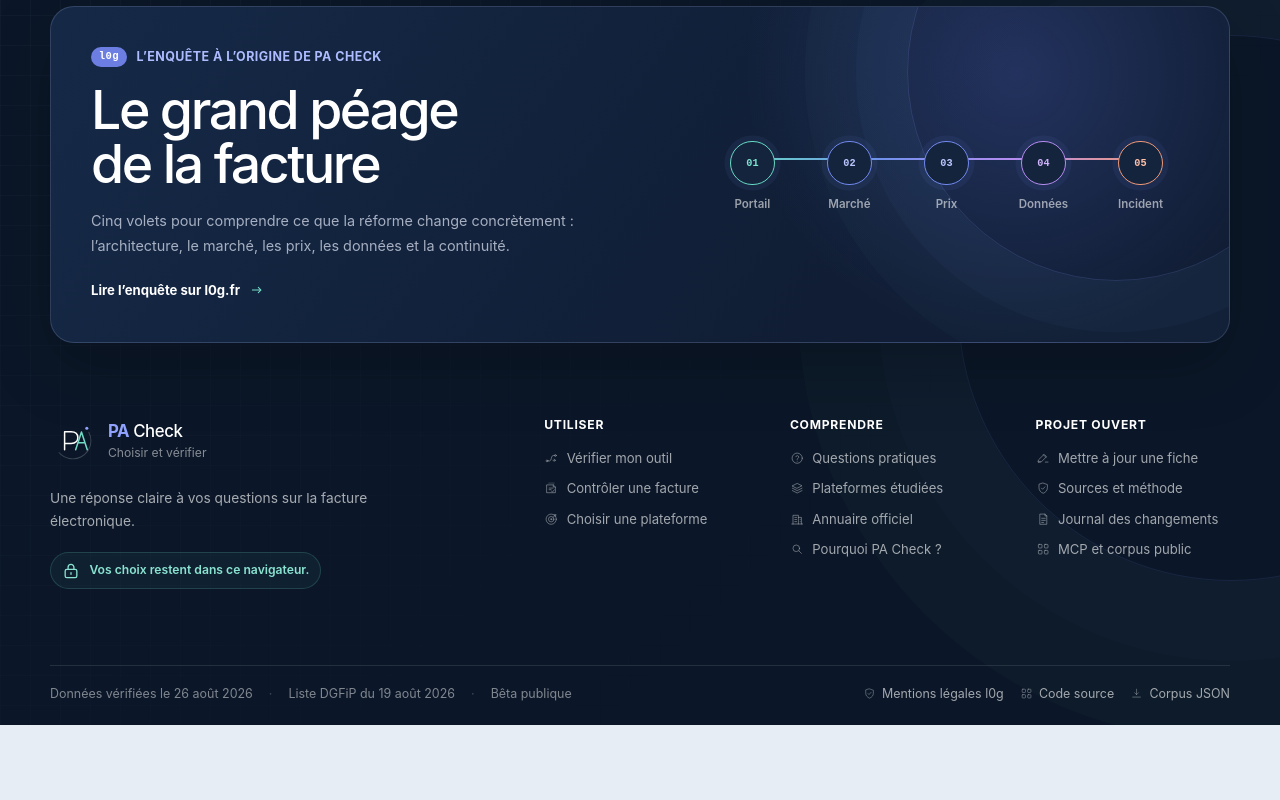
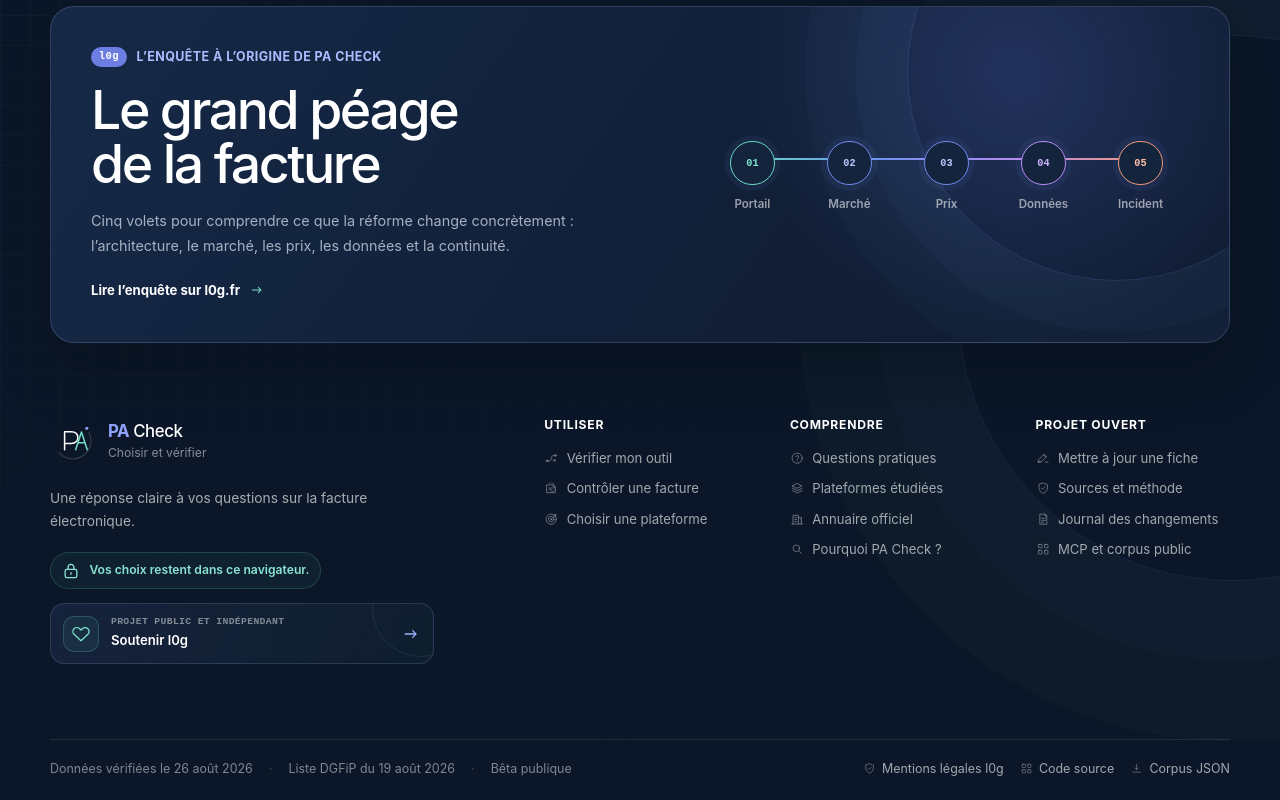
Before and after one commit to bluetouff/facture-radar, an Astro site: page /a-propos in a window 1280 px wide. Shown: the part 1580-2380 px from the top of the page. Before the commit the page ends 2305 px from the top, so only its background shows below. Built offline with nearby package versions, Linux system fonts and the light colour scheme; Astro itself is replaced by a stand-in of ours.

Commit message:
Ajouter le soutien l0g au footer

```diff
--- a/src/components/InterfaceIcon.astro
+++ b/src/components/InterfaceIcon.astro
@@ -18,6 +18,7 @@
   | "grid"
   | "download"
   | "lock"
+  | "support"
   | "menu"
   | "chevron";
 
@@ -134,6 +135,9 @@
       <path d="M8.5 10V7.5a3.5 3.5 0 0 1 7 0V10M12 14v2" />
     </>
   )}
+  {name === "support" && (
+    <path d="M20.3 5.7a4.7 4.7 0 0 0-6.7 0L12 7.3l-1.6-1.6a4.7 4.7 0 0 0-6.7 6.7L12 20l8.3-7.6a4.7 4.7 0 0 0 0-6.7Z" />
+  )}
   {name === "menu" && <path d="M4 7h16M4 12h16M4 17h16" />}
   {name === "chevron" && <path d="m8 10 4 4 4-4" />}
 </svg>
--- a/src/layouts/BaseLayout.astro
+++ b/src/layouts/BaseLayout.astro
@@ -184,6 +184,11 @@
             </a>
             <p>Une réponse claire à vos questions sur la facture électronique.</p>
             <div class="footer-privacy"><InterfaceIcon name="lock" /><span>Vos choix restent dans ce navigateur.</span></div>
+            <a class="footer-support" href="https://l0g.fr/soutenir/" aria-label="Soutenir le projet indépendant l0g">
+              <span class="footer-support-icon"><InterfaceIcon name="support" /></span>
+              <span class="footer-support-copy"><small>Projet public et indépendant</small><strong>Soutenir l0g</strong></span>
+              <InterfaceIcon class="footer-support-arrow" name="arrow" />
+            </a>
           </div>
 
           <nav class="footer-nav" aria-label="Pied de page">
--- a/src/styles/global.css
+++ b/src/styles/global.css
@@ -211,6 +211,16 @@
 .footer-brand > p { max-width: 24rem; margin: 1.15rem 0 0; color: rgba(255,255,255,.64); font-size: .86rem; line-height: 1.65; }
 .footer-privacy { display: inline-flex; gap: .5rem; align-items: center; margin-top: 1.2rem; border: 1px solid rgba(112,220,198,.18); border-radius: 999px; padding: .48rem .65rem; background: rgba(102,217,195,.055); color: #8ae3d1; font-size: .76rem; font-weight: 620; }
 .footer-privacy svg { width: .92rem; height: .92rem; }
+.footer-support { position: relative; display: grid; grid-template-columns: auto minmax(0,1fr) auto; gap: .72rem; align-items: center; overflow: hidden; max-width: 24rem; margin-top: .85rem; border: 1px solid rgba(164,178,245,.18); border-radius: .9rem; padding: .72rem .78rem; background: linear-gradient(115deg,rgba(111,130,226,.11),rgba(105,220,198,.035)); color: #fff; transition: border-color 180ms ease,background 180ms ease,translate 180ms ease; }
+.footer-support::before { position: absolute; top: -2.8rem; right: -2.3rem; width: 6rem; height: 6rem; border: 1px solid rgba(143,162,255,.13); border-radius: 50%; content: ""; pointer-events: none; }
+.footer-support-icon { position: relative; display: grid; place-items: center; width: 2.25rem; height: 2.25rem; border: 1px solid rgba(118,222,201,.2); border-radius: .7rem; background: rgba(103,217,195,.07); color: #7ce0cc; }
+.footer-support-icon svg { width: 1.05rem; height: 1.05rem; }
+.footer-support-copy { position: relative; display: grid; gap: .12rem; }
+.footer-support-copy small { color: rgba(255,255,255,.48); font: 600 .61rem/1.25 var(--font-mono); letter-spacing: .035em; text-transform: uppercase; }
+.footer-support-copy strong { color: #fff; font-size: .82rem; font-weight: 620; }
+.footer-support-arrow { position: relative; width: .95rem; height: .95rem; color: #9bafff; transition: transform 180ms ease; }
+.footer-support:hover { translate: 0 -2px; border-color: rgba(164,178,245,.35); background: linear-gradient(115deg,rgba(111,130,226,.17),rgba(105,220,198,.06)); color: #fff; }
+.footer-support:hover .footer-support-arrow { transform: translateX(.15rem); }
 .footer-nav { display: grid; grid-template-columns: repeat(3,minmax(0,1fr)); gap: clamp(1.5rem,4vw,3.5rem); }
 .footer-nav section { display: grid; align-content: start; gap: .62rem; }
 .footer-nav h2 { margin: 0 0 .35rem; color: #fff; font: 670 .76rem/1.2 var(--font-sans); letter-spacing: .06em; text-transform: uppercase; }
@@ -218,7 +228,7 @@
 .footer-nav a svg { flex: 0 0 auto; width: .9rem; height: .9rem; opacity: .62; transition: opacity .16s ease, transform .16s ease; }
 .footer-nav a:hover svg { opacity: 1; transform: translateX(.08rem); }
 .footer-nav a:hover { color: #fff; }
-.footer-nav a:focus-visible, .footer-note a:focus-visible, .footer-brand-lockup:focus-visible { outline: 2px solid #8fa2ff; outline-offset: 3px; }
+.footer-nav a:focus-visible, .footer-note a:focus-visible, .footer-brand-lockup:focus-visible, .footer-support:focus-visible { outline: 2px solid #8fa2ff; outline-offset: 3px; }
 .footer-note { display: flex; justify-content: space-between; gap: 1rem 2rem; align-items: center; border-top: 1px solid rgba(255,255,255,.1); padding-block: 1.15rem 1.35rem; color: rgba(255,255,255,.48); font-size: .78rem; }
 .footer-note p, .footer-note nav { display: flex; flex-wrap: wrap; gap: .45rem 1rem; align-items: center; margin: 0; }
 .footer-note p span:not(:last-child)::after { margin-left: 1rem; color: rgba(255,255,255,.22); content: "·"; }
@@ -305,6 +315,7 @@
   .footer-investigation-map::before { top: 1.18rem; }
   .footer-investigation-map small { font-size: .65rem; }
   .footer-main { gap: 2.5rem; padding-block: 2.7rem; }
+  .footer-support { max-width: none; }
   .footer-nav { grid-template-columns: 1fr 1fr; row-gap: 2rem; }
   .footer-note { display: grid; }
   .footer-note p, .footer-note nav { justify-content: flex-start; }
```
Also changed, not shown: tests/security.test.ts (+6 -0 lines).
